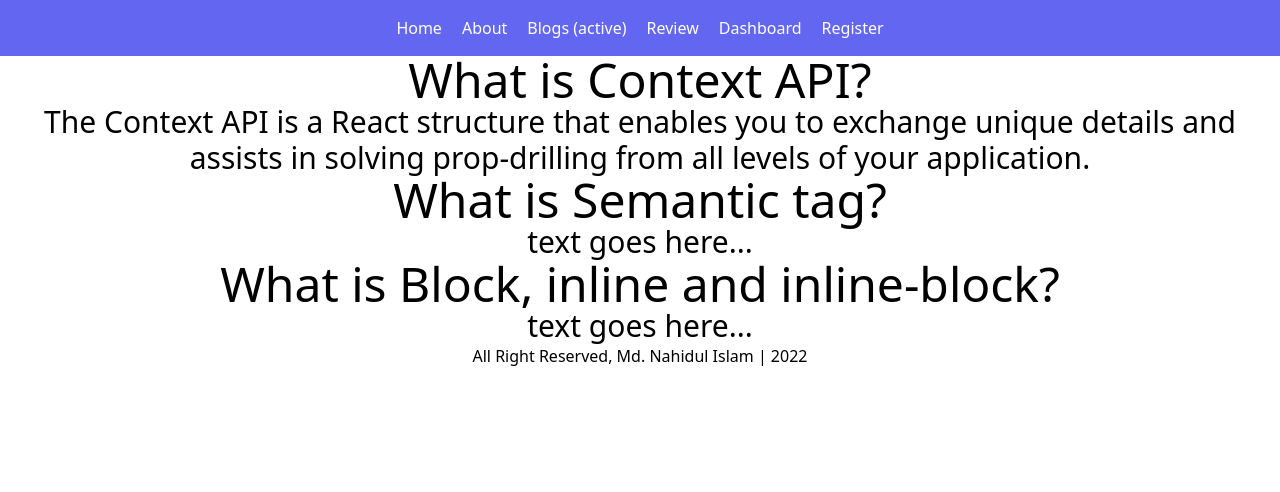
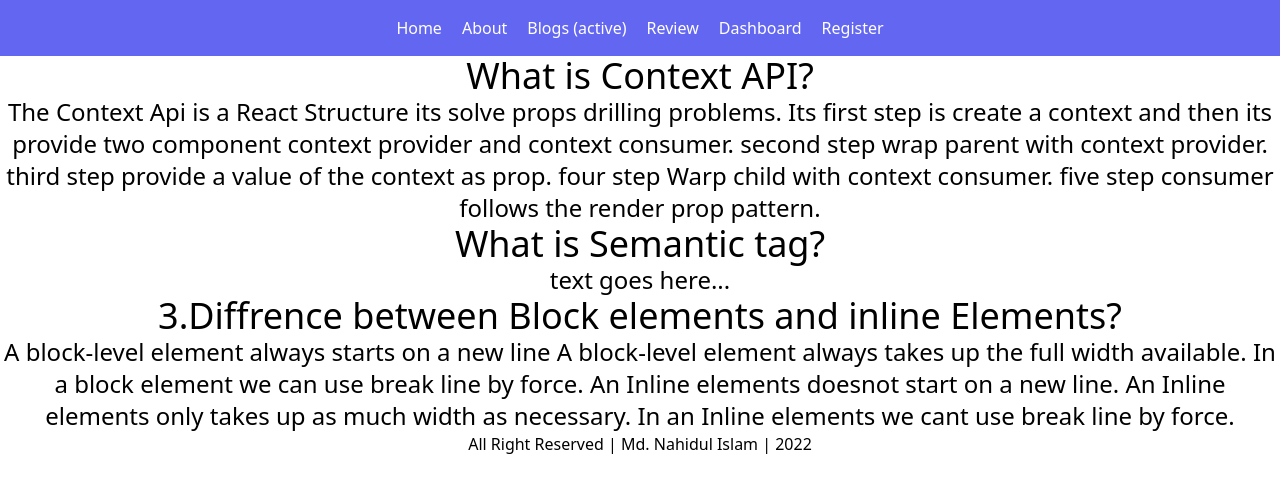
Before and after one commit to withnahidul/assignment-9, a React (Create React App) app: page /blog in a window 1280 px wide. Shown: the top 492 px of the page. Built offline with nearby package versions, Linux system fonts and the light colour scheme.

Commit message:
qustion-answer

```diff
--- a/src/App.js
+++ b/src/App.js
@@ -25,7 +25,7 @@ export default function App() {
         <Route path="*" element={<NotFound />} />
       </Routes>
       <footer>
-        <span>All Right Reserved, Md. Nahidul Islam | 2022</span>
+        <span>All Right Reserved | Md. Nahidul Islam | 2022</span>
       </footer>
     </div>
   );
--- a/src/components/Blog/Blog.js
+++ b/src/components/Blog/Blog.js
@@ -1,16 +1,31 @@
-import React from 'react';
+import React from "react";
 
 const Blog = () => {
-    return (
-        <div>
-            <h2 className='text-5xl'>What is Context API?</h2>
-            <p className='text-3xl'>The Context API is a React structure that enables you to exchange unique details and assists in solving prop-drilling from all levels of your application.</p>
-            <h2 className='text-5xl'>What is Semantic tag?</h2>
-            <p className='text-3xl'>text goes here...</p>
-            <h2 className='text-5xl'>What is Block, inline and inline-block?</h2>
-            <p className='text-3xl'>text goes here...</p>
-        </div>
-    );
+  return (
+    <div>
+      <h2 className="text-4xl">What is Context API?</h2>
+      <p className="text-2xl">
+        The Context Api is a React Structure its solve props drilling problems.
+        Its first step is create a context and then its provide two component
+        context provider and context consumer. second step wrap parent with
+        context provider. third step provide a value of the context as prop.
+        four step Warp child with context consumer. five step consumer follows
+        the render prop pattern.
+      </p>
+      <h2 className="text-4xl">What is Semantic tag?</h2>
+      <p className="text-2xl">text goes here...</p>
+      <h2 className="text-4xl">
+        3.Diffrence between Block elements and inline Elements?
+      </h2>
+      <p className="text-2xl">
+        A block-level element always starts on a new line A block-level element
+        always takes up the full width available. In a block element we can use
+        break line by force. An Inline elements doesnot start on a new line. An
+        Inline elements only takes up as much width as necessary. In an Inline
+        elements we cant use break line by force.
+      </p>
+    </div>
+  );
 };
 
 export default Blog;
```
